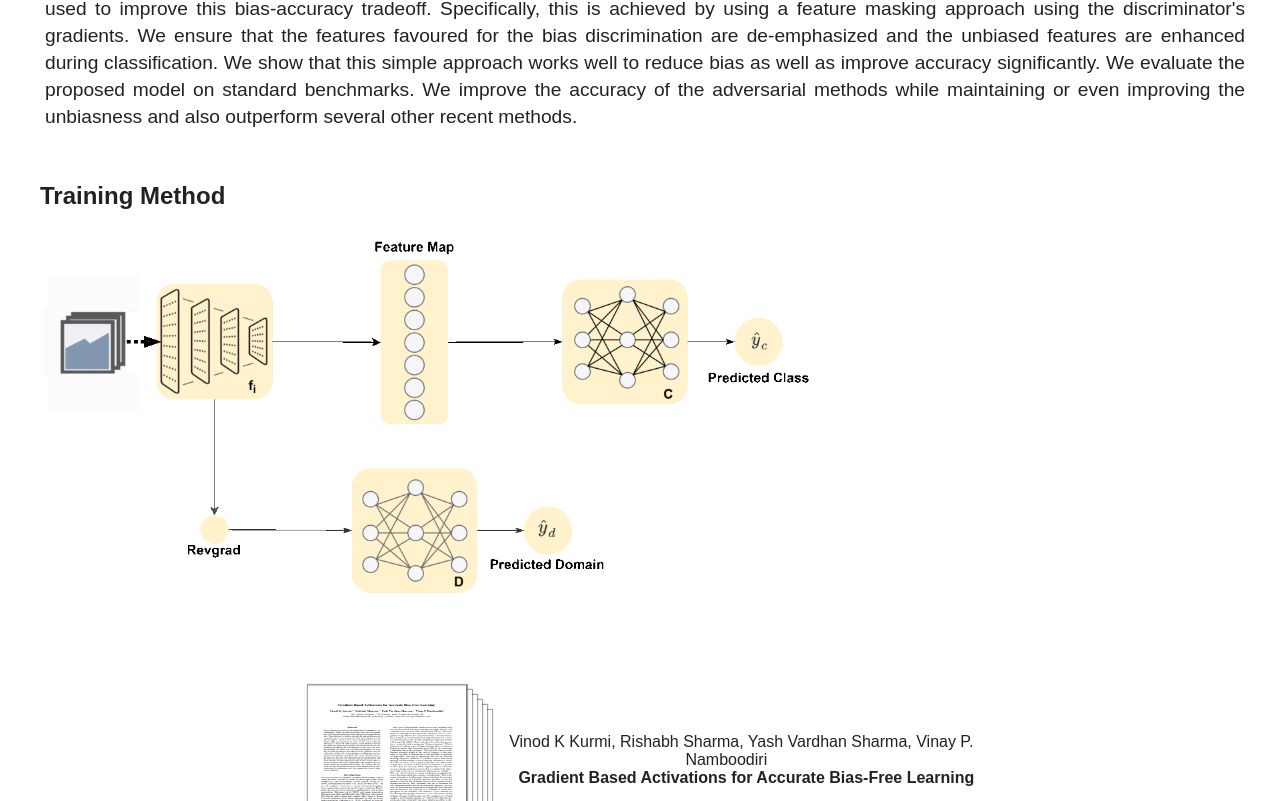
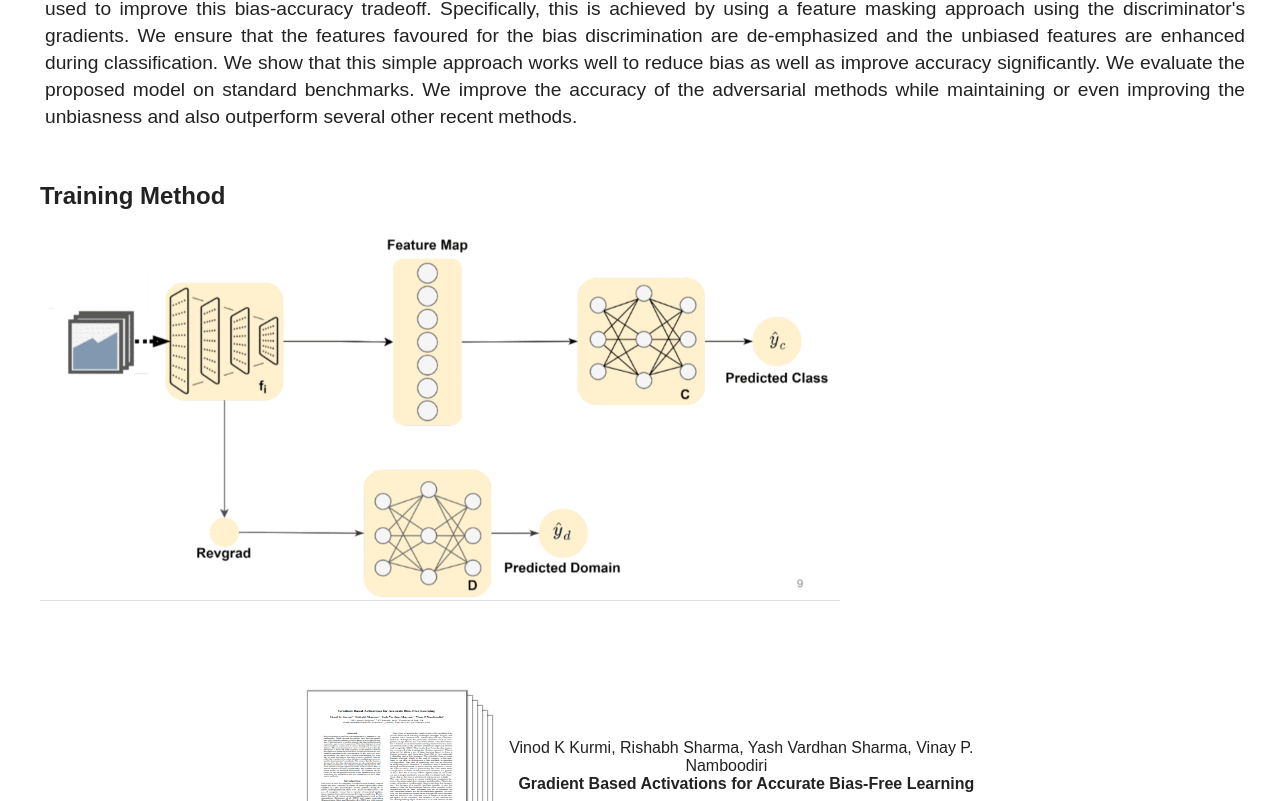
Before and after one commit to vinodkkurmi/GBA, a plain HTML site: page index.html in a window 1280 px wide. Shown: the part 655-1456 px from the top of the page. Drawn offline with Linux system fonts and the light colour scheme.

Commit message:
Update index.html

```diff
--- a/index.html
+++ b/index.html
@@ -296,7 +296,7 @@
 <BODY>
      <p class="sz15 bold">Training Method</p>
      <tbody align="center"><tr>
-  <IMG style="max-width:800px" SRC="https://vinodkkurmi.github.io/GBA/img/fig.gif">
+  <IMG style="max-width:800px" SRC="https://vinodkkurmi.github.io/GBA/img/training.gif">
    </tr>
   </tbody>
 </BODY>
```
